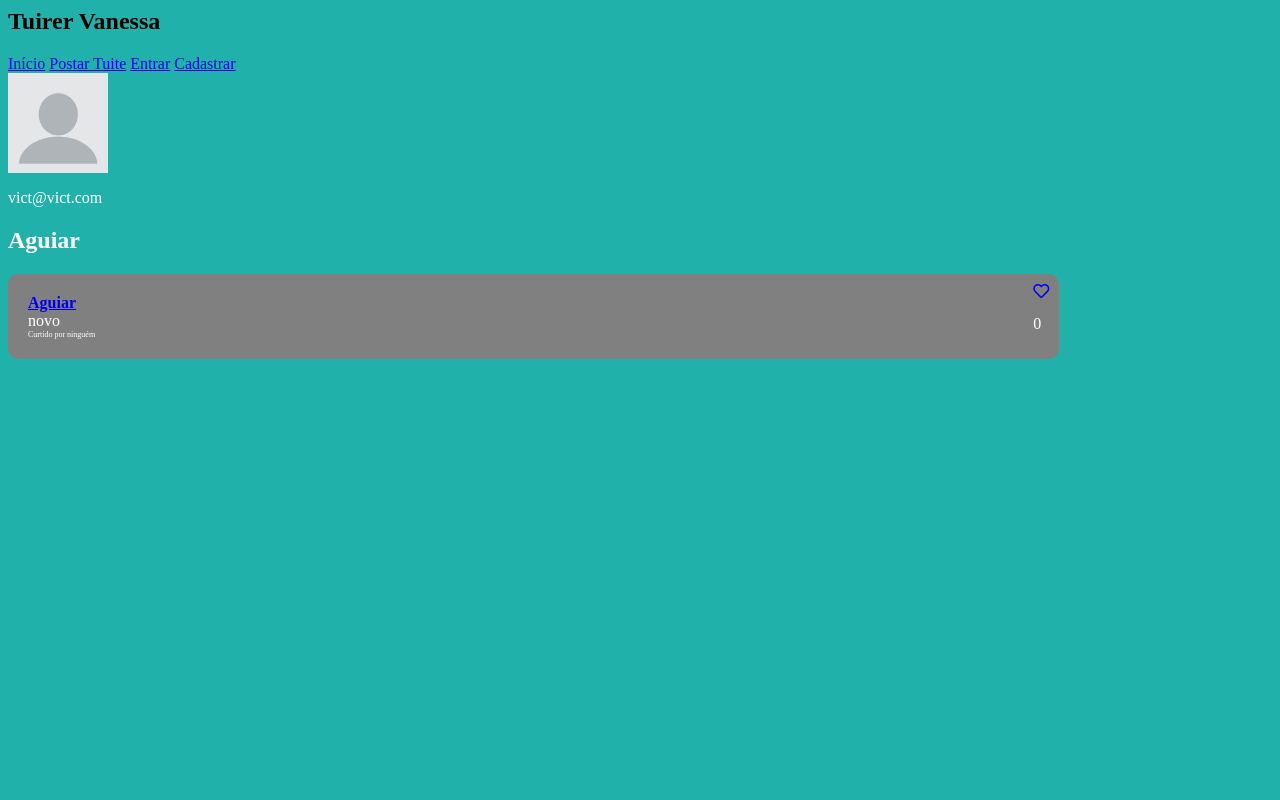
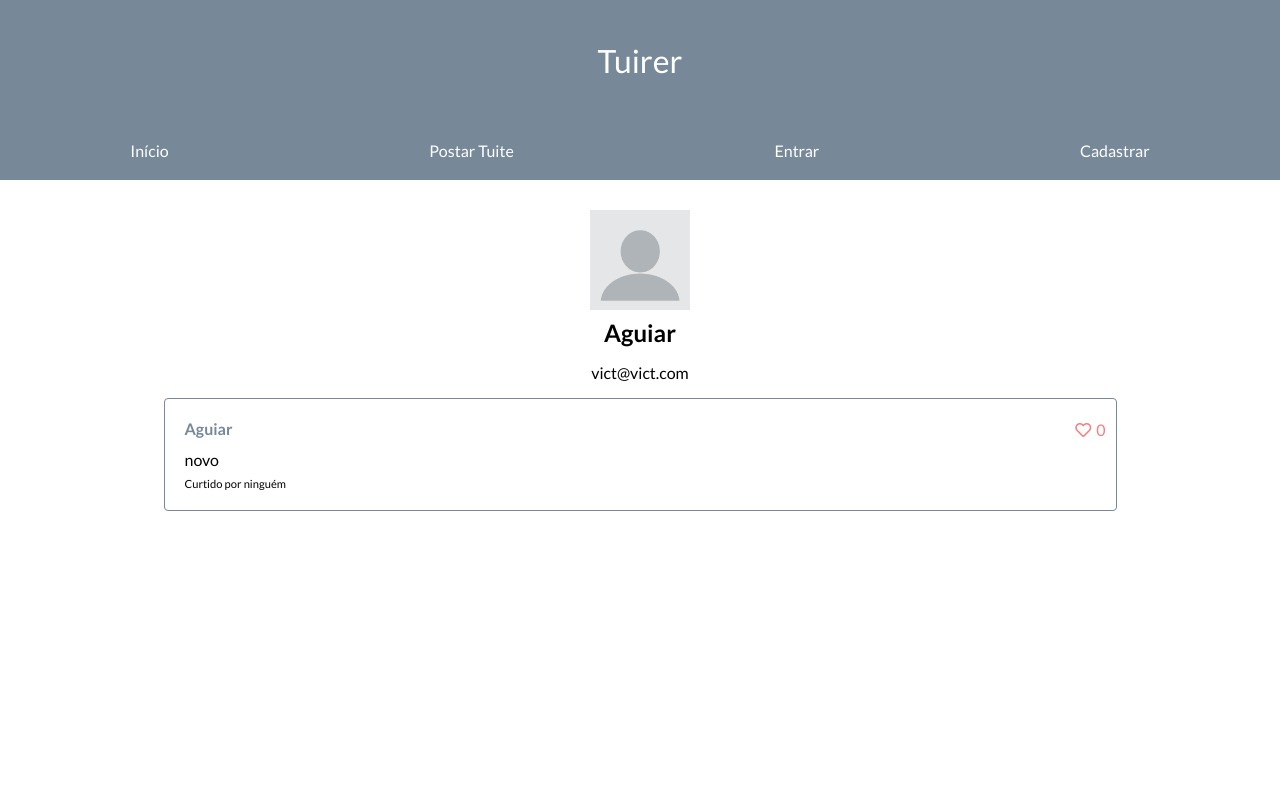
Before and after one commit to VictorAguiarGuedes/tuirer-jc, a Django app: page /perfil/4/ in a window 1280 px wide. Run offline with Django 3.2, Linux system fonts and the light colour scheme; data comes from the database, SQL or seed files in the repository; both versions use the stored data as it was after the commit; some libraries are stand-ins or nearby versions.

Commit message:
Mudança da identidade visual do tuirer

```diff
--- a/static/css/style.css
+++ b/static/css/style.css
@@ -1,36 +1,137 @@
 body {
-    background-color: lightseagreen;
+    background-color: white;
+    margin: 0;
+}
+html {
+    font-size: 16px;
+    font-family: 'Lato', sans-serif;
+}
+a {
+    text-decoration: none;
 }
 
-div {
+.banner {
+    display: flex;
+    justify-content: center;
+    align-items: center;
+    width: 100%;
+    height: 120px;
+    background: #778899;
+    font-size: 2rem;
+}
+
+.banner a {
     color: white;
+}
+
+.navbar {
+    display: flex;
+    justify-content: space-around;
+    align-items: center;
+    width: 100%;
+    height: 60px;
+    background: #778899;
+}
+
+.navbar a {
+    color: white;
+}
+
+.post-tuite {
+    display: flex;
+    justify-content: center;
+    margin-top: 30px;
+}
+
+.post-tuite form {
+    text-align: end;
+}
+
+.help-text {
+    text-align: start;
+}
+
+textarea {
+    resize: none;
+    padding: 5px;
+}
+
+.button-submit {
+    background: #778899;
+    color: white;
+    padding: 10px;
+    border: none;
+    border-radius: 4px;
+    cursor: pointer;
 }
 
 .container-tuites {
     display: flex;
     flex-direction: column;
     align-items: center;
+    margin-top: 40px;
+}
+
+.card-tuite {
+    width: 70%;
+    padding: 20px;
+    padding-right: 35px;
+    background: white;
+    margin-bottom: 10px;
+    border-radius: 4px;
+    position: relative;
+    border: 1px solid #778899;
+}
+
+.card-author {
+    padding-bottom: 12px;
+}
+
+.card-author a {
+    color: 	#778899;
+}
+
+.card-content {
+    padding-bottom: 8px;
+}
+
+.card-like {
+    display: flex;
+    align-items: center;
+    position: absolute;
+    right: 10px;
+    top: 21px;
+}
+
+.card-like p {
+    margin: 0;
+    margin-left: 5px;
+    color: lightcoral;
+}
+
+.card-like a {
+    color: lightcoral;
+}
+
+.card-like:hover a {
+    cursor: pointer;
+}
+
+.profile {
+    display: flex;
+    flex-direction: column;
+    align-items: center;
     margin-top: 30px;
 }
 
-.card-tuite {
-    width: 80%;
-    padding: 20px;
-    background: gray;
-    margin-bottom: 10px;
-    border-radius: 10px;
-    position: relative;
+.profile h2 {
+    margin-top: 8px;
+    margin-bottom: 0;
 }
 
-.card-like {
-    position: absolute;
-    right: 10px;
-    bottom: 10px;
-}
-
-.card-like:hover {
-    color: lightcoral;
-    cursor: pointer;
+.profile > a {
+    margin-bottom: 16px;
+    color: #778899;
 }
 
 .profile-picture img {
@@ -38,6 +139,29 @@ div {
     height: 100px;
 }
 
+.profile-edit {
+    padding-left: 30px;
+    padding-top: 30px;
+}
+
+.profile-edit a {
+    color: #778899;
+}
+
 .likes {
-    font-size: 8px;
+    font-size: 0.7rem;
 }
+
+.login {
+    padding: 30px 0 0 30px;
+}
+
+.login p {
+    display: flex;
+    justify-content: space-between;
+    width: 250px;
+}
+
+.signup {
+    padding: 30px 0 0 30px;
+}
--- a/templates/base.html
+++ b/templates/base.html
@@ -3,9 +3,12 @@
     <head>
         <link rel="stylesheet" type="text/css" href="{% static 'css/style.css' %}">
         <link rel="stylesheet" href="https://use.fontawesome.com/releases/v5.2.0/css/all.css" integrity="sha384-hWVjflwFxL6sNzntih27bfxkr27PmbbK/iSvJ+a4+0owXq79v+lsFkW54bOGbiDQ" crossorigin="anonymous">
+        <link href="https://fonts.googleapis.com/css?family=Lato:300,400,700" rel="stylesheet">
     </head>
     <body>
-        <h2>Tuirer {{ eu }} </h2>
+        <!--<h2>Tuirer {{ eu }} </h2>-->
+
+        <div class="banner"><a href="{% url 'index' %}">Tuirer</a></div>
 
         {% include 'includes/navbar.html' %}
 
@@ -14,11 +17,5 @@
                 Hello.
             {% endblock %}
         </div>
-
-        <!-- <form action="">
-            {% csrf_token %}
-            <input type="text" name="name" placeholder="Nome">
-            <input type="submit" value="Enviar">
-        </form> -->
     </body>
 </html>
--- a/templates/includes/card.html
+++ b/templates/includes/card.html
@@ -1,13 +1,13 @@
 {% load tuite_likes %}
 <div class="card-tuite" id="{{ tuite.id }}"> <!--Daí quando clicar seta na url localhost/#42, sendo 42 o id do tuite 42, e aí a página abriria na posição do tuite-->
-        <div><b><a href="{% url 'users:profile' tuite.author.pk %}">{{tuite.author}}</a></b></div>
-        <div>
+        <div class="card-author"><b><a href="{% url 'users:profile' tuite.author.pk %}">{{tuite.author}}</a></b></div>
+        <div class="card-content">
             {{tuite.content}}
         </div>
         <div class="likes">
             Curtido por
             {% for user in tuite.liked_by.all %}
-                {{ user }}
+                {{ user }},
             {% empty %} <!--Retorna no caso do queryset ser vazio-->
                 ninguém
             {% endfor %}
--- a/templates/includes/navbar.html
+++ b/templates/includes/navbar.html
@@ -1,4 +1,4 @@
-<nav>
+<nav class="navbar">
     <a href="{% url 'index' %}">Início</a>
     <a href="{% url 'tuites:postar' %}">Postar Tuite</a>
     {% if user.is_authenticated %}
--- a/templates/login.html
+++ b/templates/login.html
@@ -1,9 +1,11 @@
 {% extends 'base.html' %}
 
 {% block body %}
+<div class="login">
     <form method="post">
         {% csrf_token %}
         {{ form.as_p }}
-        <input type="submit" value="ENTRAR">
+        <input class="button-submit" type="submit" value="ENTRAR">
     </form>
+</div>
 {% endblock %}
--- a/templates/profile.html
+++ b/templates/profile.html
@@ -1,16 +1,18 @@
 {% extends 'base.html' %}
 
 {% block body %}
+<div class="profile">
     <div class="profile-picture">
         <img src="{{ profile.picture.url }}" alt="">
     </div>
+
+    <h2>{{profile.username}}</h2>
+
+    <p>{{ profile.email }}</p>
+
     {% if profile == request.user %}
         <a href="{% url 'users:profile-edit' request.user.pk %}">Editar perfil</a>
     {% endif %}
-
-    <p>{{ profile.email }}</p>
-
-    <h2>{{profile.username}}</h2>
 
     <!--{{ profile.tuites_set.all }} Quando não há related name-->
     <!-- {{ profile.tuites.all }} -->
@@ -18,4 +20,5 @@
     {% for tuite in profile.tuites.all %}
         {% include 'includes/card.html' %}
     {% endfor %}
+</div>
 {% endblock %}
--- a/templates/profile_edit.html
+++ b/templates/profile_edit.html
@@ -1,10 +1,12 @@
 {% extends 'base.html' %}
 
 {% block body %}
+<div class="profile-edit">
     <a href="{% url 'users:profile' request.user.pk %}">Voltar</a>
     <form method="post" enctype="multipart/form-data">
         {% csrf_token %}
         {{ form.as_p }}
-        <input type="submit" Value="Enviar">
+        <input class="button-submit" type="submit" Value="Enviar">
     </form>
+</div>
 {% endblock %}
--- a/templates/signup.html
+++ b/templates/signup.html
@@ -1,9 +1,11 @@
 {% extends 'base.html' %}
 
 {% block body %}
+<div class="signup">
     <form method=post>
         {% csrf_token %}
         {{ form.as_p }}
-        <input type="submit" value="CADASTRAR">
+        <input class="button-submit" type="submit" value="CADASTRAR">
     </form>
+</div>
 {% endblock %}
--- a/tuirer/urls.py
+++ b/tuirer/urls.py
@@ -24,7 +24,8 @@ from django.conf.urls.static import static
 urlpatterns = [
     path('admin/', admin.site.urls),
     path('', index, name="index"),
-    path('', include('tuites.urls')), #Chamando as outras urls
+    #Chamando as outras urls
+    path('', include('tuites.urls')),
     path('', include('users.urls')),
 ]
 
--- a/tuites/forms.py
+++ b/tuites/forms.py
@@ -12,6 +12,7 @@ class PostTuiteForm(forms.ModelForm):
         self.fields['author'].initial = self.initial['user'].id
         self.fields['author'].widget = forms.HiddenInput()
         self.fields['content'].help_text='Digite o que você está pensando'
+        self.fields['content'].widget = forms.Textarea()
         #self.fields['content'].widget = forms.TextInput(attrs={'class': 'post-tuite-input'}) #Para adicionar classe em um field
 
     # def clean_content(self): #Clean content é específico
--- a/users/views.py
+++ b/users/views.py
@@ -19,7 +19,7 @@ class ProfileEditView(ProfileAccessMixin, UpdateView):
     template_name = 'profile_edit.html'
 
     def get_success_url(self):
-        return reverse_lazy('users: profile', args=[self.object.pk])
+        return reverse_lazy('users:profile', args=[self.object.pk])
 
 class UserLoginView(LoginView):
     template_name = 'login.html'
```
Also changed, not shown: templates/post_tuite.html (+6 -4 lines), db.sqlite3, 1 other file.
